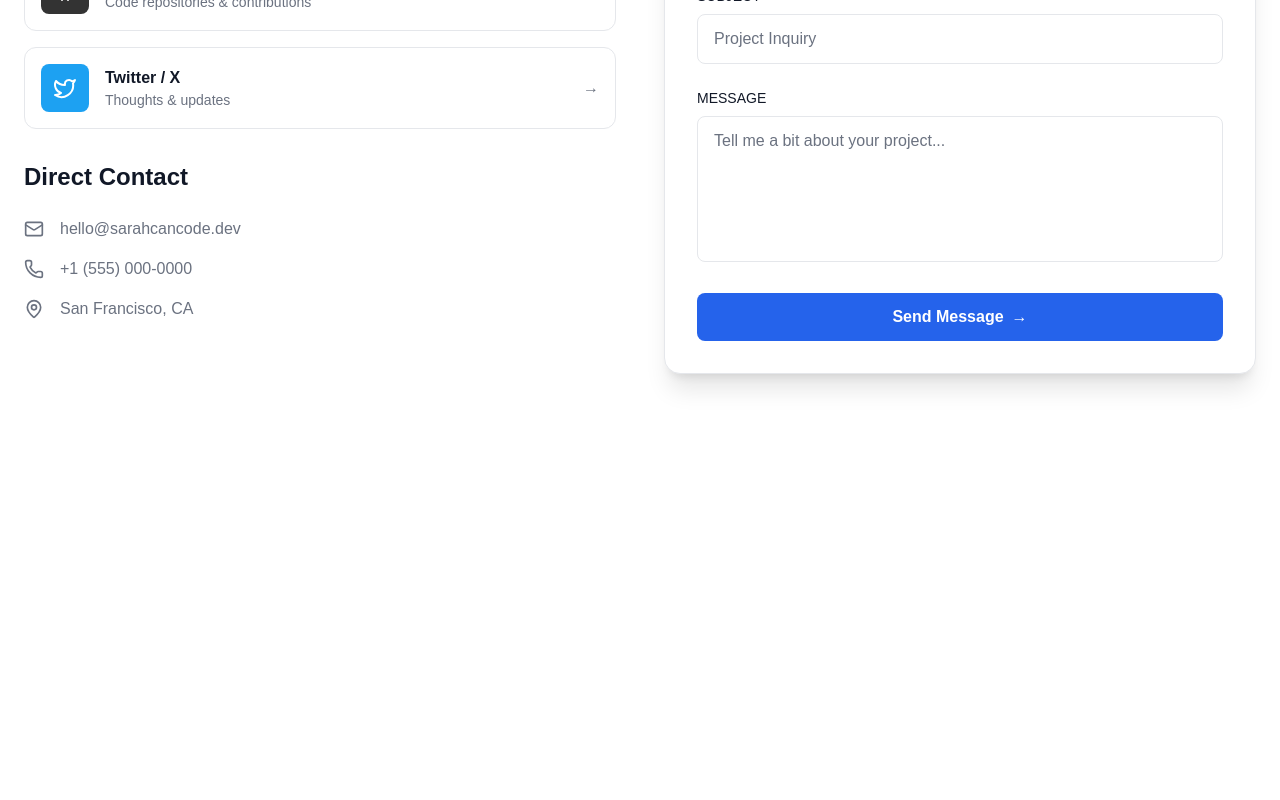
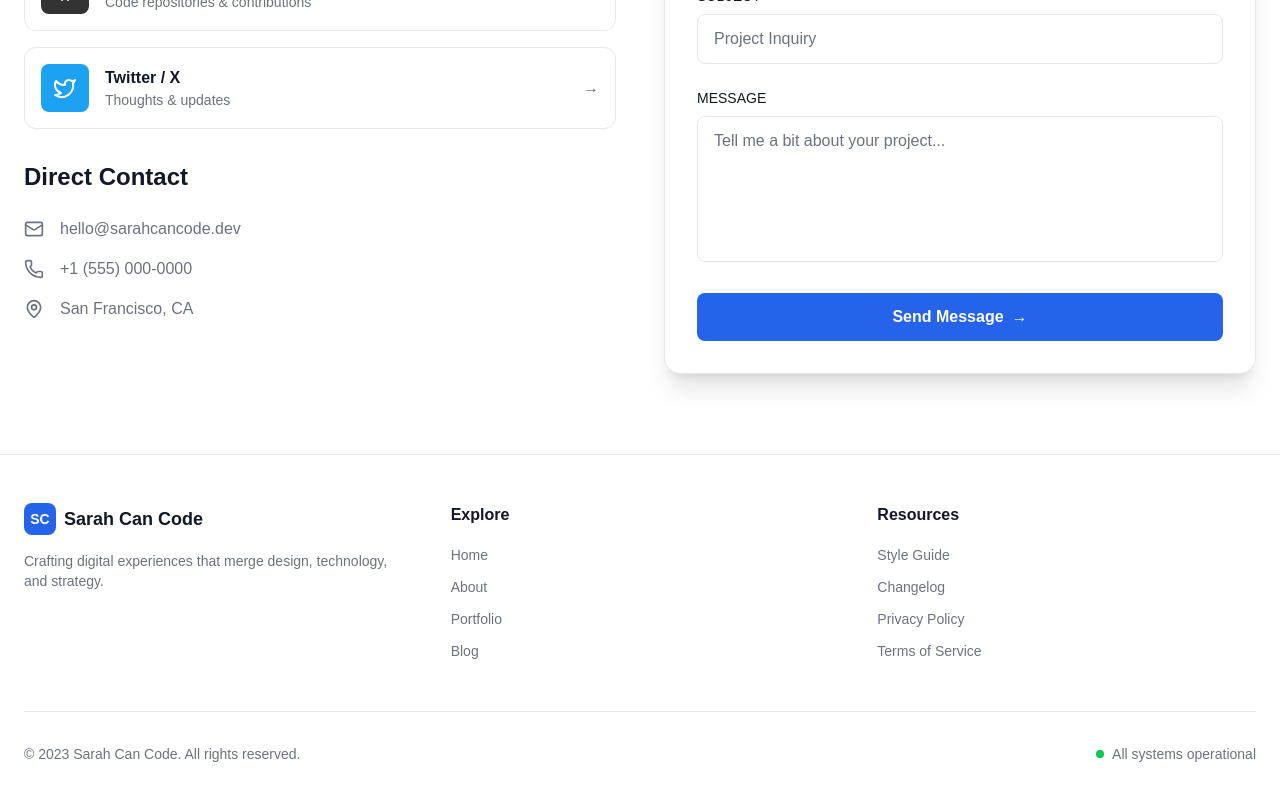
Before and after one commit to SarahWanjiru/sarahcancode, a Next.js app: page / in a window 1280 px wide. Shown: the part 4617-5417 px from the top of the page. Before the commit the page ends 5071 px from the top, so only its background shows below. Built offline with nearby package versions, Linux system fonts and the light colour scheme.

Commit message:
feat(ui): add footer component to homepage
Adds the Footer component to the homepage layout, including the import statement and component rendering after the ContactSection.

```diff
--- /dev/null
+++ b/app/components/Footer.tsx
@@ -0,0 +1,87 @@
+export default function Footer() {
+  return (
+    <footer className="border-t border-border bg-bg-primary">
+      <div className="max-w-7xl mx-auto px-6 py-12">
+        <div className="grid md:grid-cols-3 gap-12 mb-12">
+          {/* Brand Section */}
+          <div>
+            <div className="flex items-center gap-2 mb-4">
+              <div className="w-8 h-8 bg-accent rounded-lg flex items-center justify-center text-white text-sm font-bold">
+                SC
+              </div>
+              <span className="text-lg font-bold text-text-primary">Sarah Can Code</span>
+            </div>
+            <p className="text-text-secondary text-sm">
+              Crafting digital experiences that merge design, technology, and strategy.
+            </p>
+          </div>
+
+          {/* Explore Links */}
+          <div>
+            <h3 className="font-bold text-text-primary mb-4">Explore</h3>
+            <ul className="space-y-2">
+              <li>
+                <a href="#home" className="text-text-secondary hover:text-accent text-sm transition-colors">
+                  Home
+                </a>
+              </li>
+              <li>
+                <a href="#about" className="text-text-secondary hover:text-accent text-sm transition-colors">
+                  About
+                </a>
+              </li>
+              <li>
+                <a href="#projects" className="text-text-secondary hover:text-accent text-sm transition-colors">
+                  Portfolio
+                </a>
+              </li>
+              <li>
+                <a href="#tech-stack" className="text-text-secondary hover:text-accent text-sm transition-colors">
+                  Blog
+                </a>
+              </li>
+            </ul>
+          </div>
+
+          {/* Resources Links */}
+          <div>
+            <h3 className="font-bold text-text-primary mb-4">Resources</h3>
+            <ul className="space-y-2">
+              <li>
+                <a href="#" className="text-text-secondary hover:text-accent text-sm transition-colors">
+                  Style Guide
+                </a>
+              </li>
+              <li>
+                <a href="#" className="text-text-secondary hover:text-accent text-sm transition-colors">
+                  Changelog
+                </a>
+              </li>
+              <li>
+                <a href="#" className="text-text-secondary hover:text-accent text-sm transition-colors">
+                  Privacy Policy
+                </a>
+              </li>
+              <li>
+                <a href="#" className="text-text-secondary hover:text-accent text-sm transition-colors">
+                  Terms of Service
+                </a>
+              </li>
+            </ul>
+          </div>
+        </div>
+
+        {/* Bottom Bar */}
+        <div className="pt-8 border-t border-border flex flex-col md:flex-row justify-between items-center gap-4">
+          <p className="text-text-secondary text-sm">
+            © 2023 Sarah Can Code. All rights reserved.
+          </p>
+          <div className="flex items-center gap-2">
+            <span className="w-2 h-2 bg-green-500 rounded-full"></span>
+            <span className="text-text-secondary text-sm">All systems operational</span>
+          </div>
+        </div>
+      </div>
+    </footer>
+  );
+}
--- a/app/page.tsx
+++ b/app/page.tsx
@@ -3,6 +3,7 @@
 import Image from "next/image";
 import { useState } from "react";
 import ContactSection from "./components/ContactSection";
+import Footer from "./components/Footer";
 
 export default function Home() {
   const [selectedCategory, setSelectedCategory] = useState("Web Development");
@@ -490,6 +491,9 @@ export default function Home() {
 
       {/* Contact Section */}
       <ContactSection />
+
+      {/* Footer */}
+      <Footer />
     </div>
   );
 }
```
